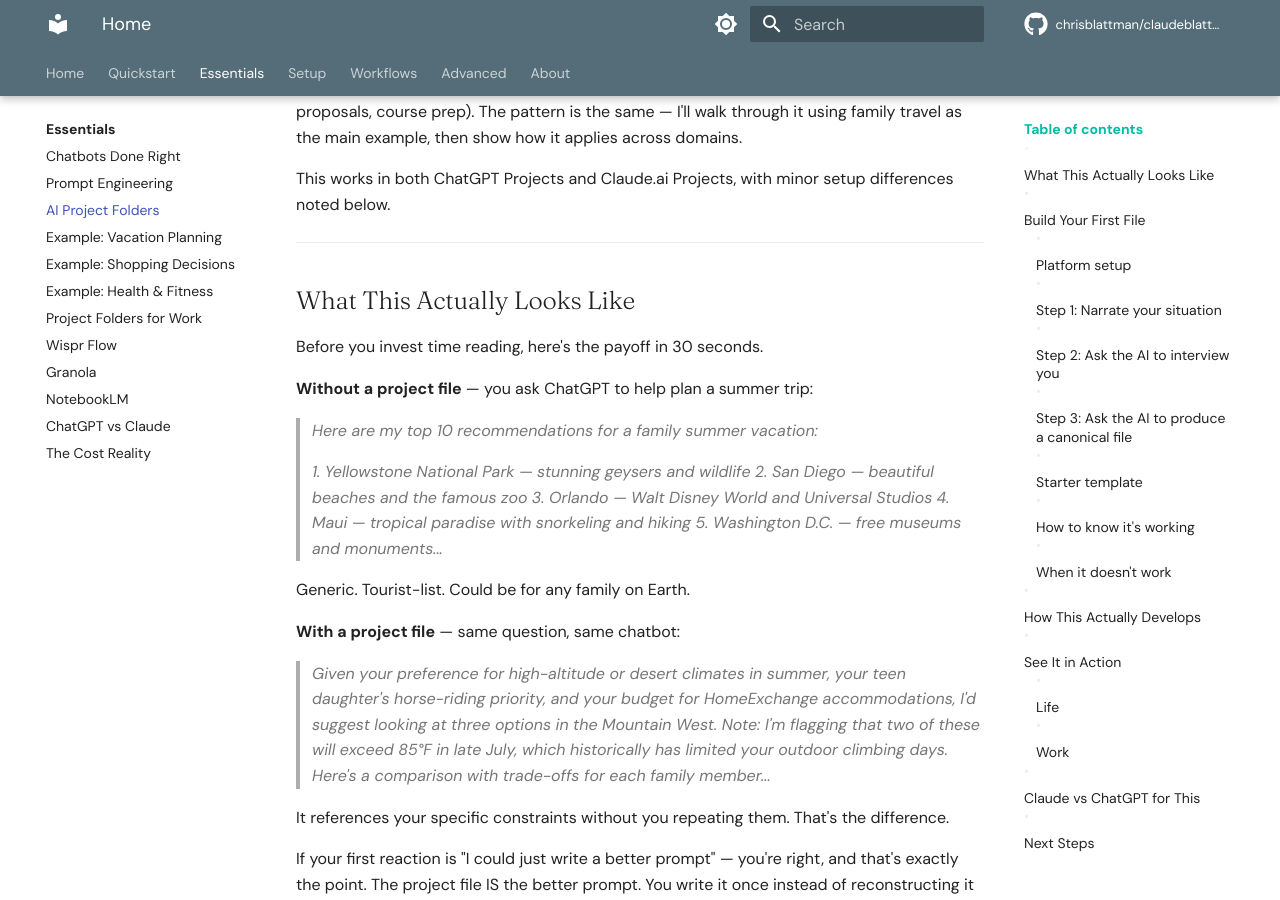
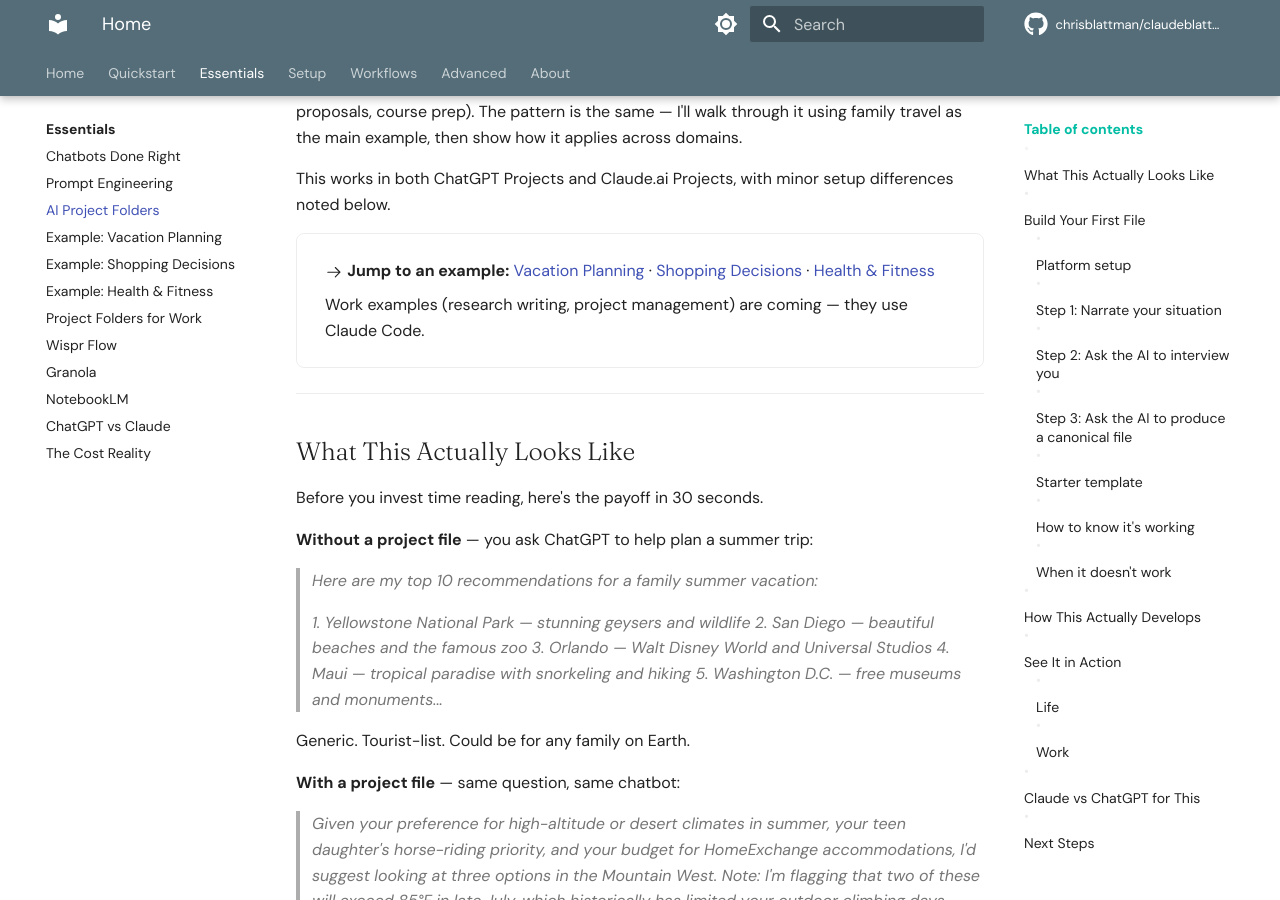
Before and after one commit to XiongfeiLi6/claudeblattman, an MkDocs documentation site: the page built from docs/essentials/project-folders.md, in a window 1280 px wide and 900 px high, scrolled down 369 px. Built offline with MkDocs 1.6.1 and Material for MkDocs 9.7.7, drawn with Linux system fonts in a browser that asks for light colours; comment, search, counter and statistics services are not loaded.

Commit message:
Add jump-link card grid near top of project-folders page
Surfaces the three life examples (vacation, shopping, health) prominently
so readers don't have to scroll past the how-to to find them.

Co-Authored-By: Claude Opus 4.6 <noreply@anthropic.com>

```diff
--- a/docs/essentials/project-folders.md
+++ b/docs/essentials/project-folders.md
@@ -7,6 +7,15 @@ A single file stores your stable preferences, hard constraints, and behavioral r
 I use project folders for two things: **life** (travel, shopping, health) and **work** (research writing, proposals, course prep). The pattern is the same — I'll walk through it using family travel as the main example, then show how it applies across domains.
 
 This works in both ChatGPT Projects and Claude.ai Projects, with minor setup differences noted below.
+
+<div class="grid cards" markdown>
+
+-   :octicons-arrow-right-24:{ .middle } **Jump to an example:** [Vacation Planning](folders/vacation.md) · [Shopping Decisions](folders/shopping.md) · [Health & Fitness](folders/health.md)
+
+    <!-- TODO: Replace with real links when work examples are published. Review by 2026-04-01. -->
+    Work examples (research writing, project management) are coming — they use Claude Code.
+
+</div>
 
 ---
 
```
